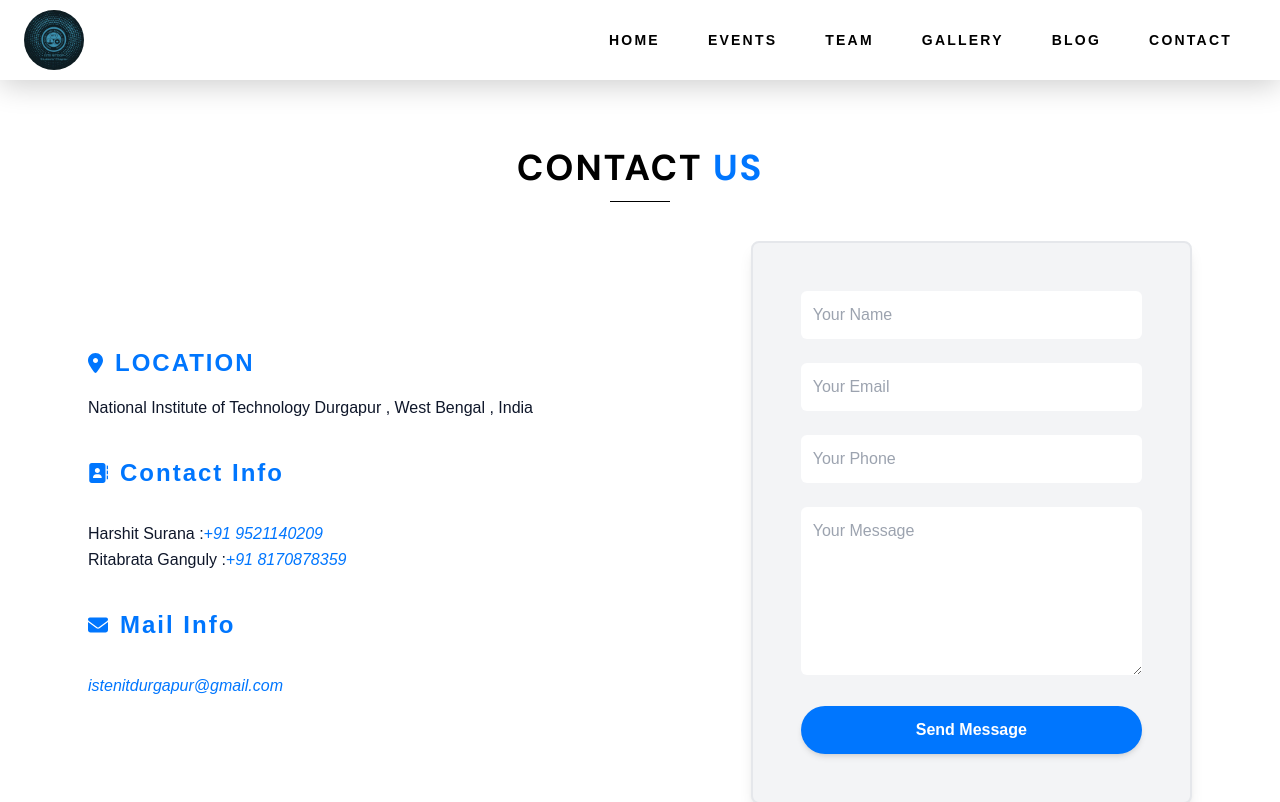
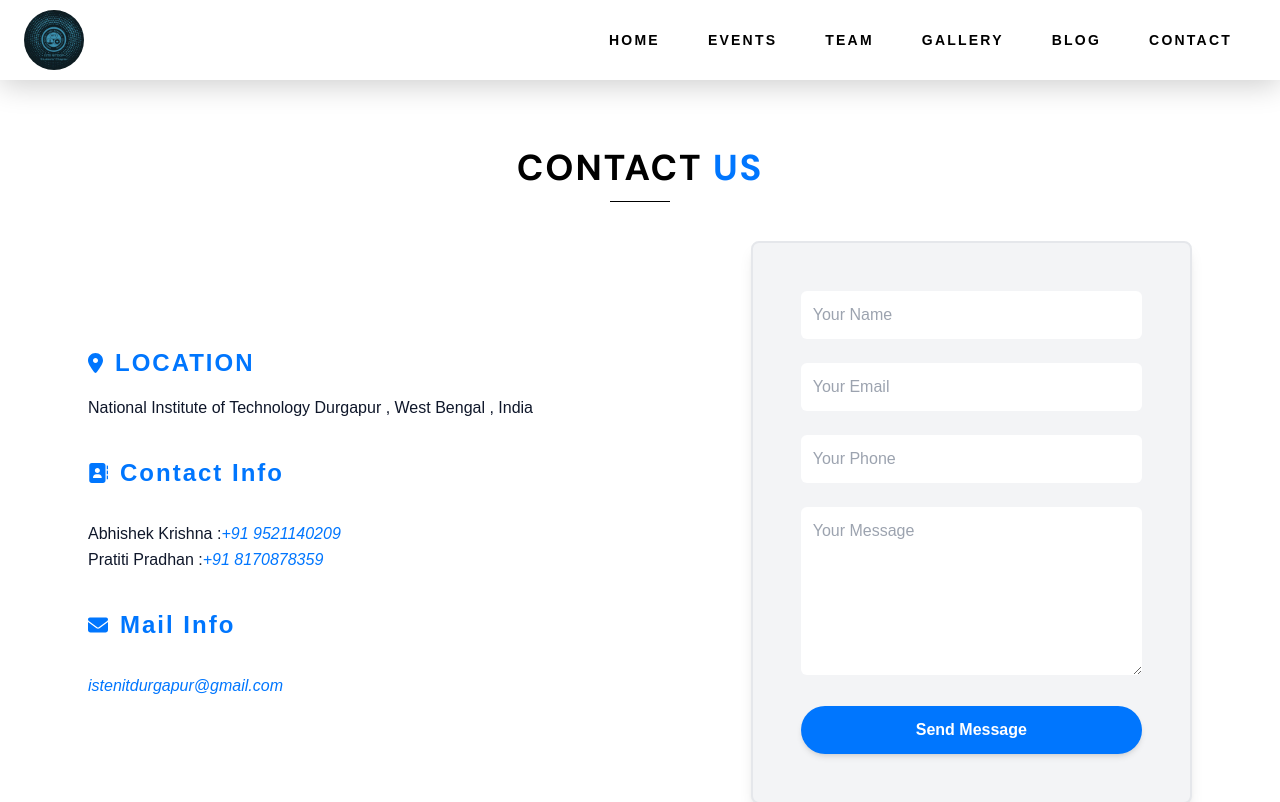
Before and after one commit to Avinash-31/frontendistenitdgp, a Next.js app in the folder frontend/: page /contact in a window 1280 px wide. Shown: the top 802 px of the page. Built offline with nearby package versions, Linux system fonts and the light colour scheme.

Commit message:
updated president and vice president data

```diff
--- a/frontend/pages/contact.js
+++ b/frontend/pages/contact.js
@@ -143,13 +143,13 @@ const Contact = () => {
                   </p>
                 </div>
                 <p className="text-base  font-normal text-body-color leading-relaxed  ">
-                  Harshit Surana :
+                  Abhishek Krishna :
                   <span className="font-normal text-[#0076fe] italic">
                     {contactDetails.mobile.chairperson}
                   </span>
                 </p>
                 <p className="text-base  font-normal leading-relaxed  mb-9 ">
-                  Ritabrata Ganguly :
+                   Pratiti Pradhan :
                   <span className="font-normal text-[#0076fe] italic">
                     {contactDetails.mobile.viceChairperson}
                   </span>
```
